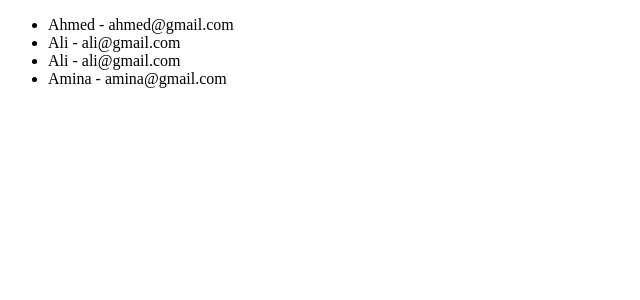
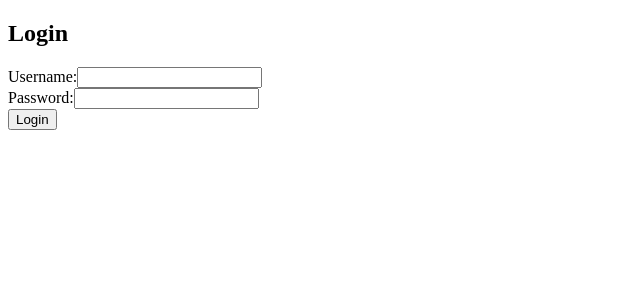
Before and after one commit to koko-ahmed/Dugsiiye-React-Exercises, a React (Vite) app: page / in a window 1280 px wide. Shown: the top 300 px of the page, without its empty margins (0-640 px from the left). Built offline with nearby package versions, Linux system fonts and the light colour scheme.

Commit message:
add exercise 11

```diff
--- a/src/App.jsx
+++ b/src/App.jsx
@@ -1,21 +1,11 @@
+import LoginForm from './Exercises/Exercise11';
 
-import GreetingTitle from "./Exercises/Exercise6"
-import MouseTracker from "./Exercises/Exercise7"
-import Countdown from "./Exercises/Exercise8";
-import GitHubUserSearch from "./Exercises/Exercise9"
-import UserList from "./Exercises/Exercise10"
-function App(){
-  return(
-    <>
-    {/* <ShoppingCart /> */}
-    {/* <Buton/> */}
-    {/* <GreetingTitle/> */}
-    {/* <MouseTracker/> */}
-    <UserList/>
-    </>
+const App = () => {
+  return (
+    <div>
+      <LoginForm />
+    </div>
+  );
+};
 
-
-  )
-
-}
 export default App;
--- /dev/null
+++ b/src/Exercises/Exercise11.jsx
@@ -0,0 +1,62 @@
+// LoginForm.jsx
+import { useState } from 'react';
+
+const LoginForm = () => {
+  const [username, setUsername] = useState('');
+  const [password, setPassword] = useState('');
+  const [isLoggedIn, setIsLoggedIn] = useState(false);
+
+  const handleLogin = (event) => {
+    event.preventDefault();
+    // Simulate authentication
+    if (username && password) {
+      setIsLoggedIn(true);
+    }
+  };
+
+  const handleLogout = () => {
+    setUsername('');
+    setPassword('');
+    setIsLoggedIn(false);
+  };
+
+  if (isLoggedIn) {
+    return (
+      <div>
+        <h1>Soo Dhowow, {username}!</h1>
+        <button onClick={handleLogout}>Logout</button>
+      </div>
+    );
+  }
+
+  return (
+    <form onSubmit={handleLogin}>
+      <h2>Login</h2>
+      <div>
+        <label>
+          Username:
+          <input
+            type="text"
+            value={username}
+            onChange={(e) => setUsername(e.target.value)}
+            required
+          />
+        </label>
+      </div>
+      <div>
+        <label>
+          Password:
+          <input
+            type="password"
+            value={password}
+            onChange={(e) => setPassword(e.target.value)}
+            required
+          />
+        </label>
+      </div>
+      <button type="submit">Login</button>
+    </form>
+  );
+};
+
+export default LoginForm;
```
